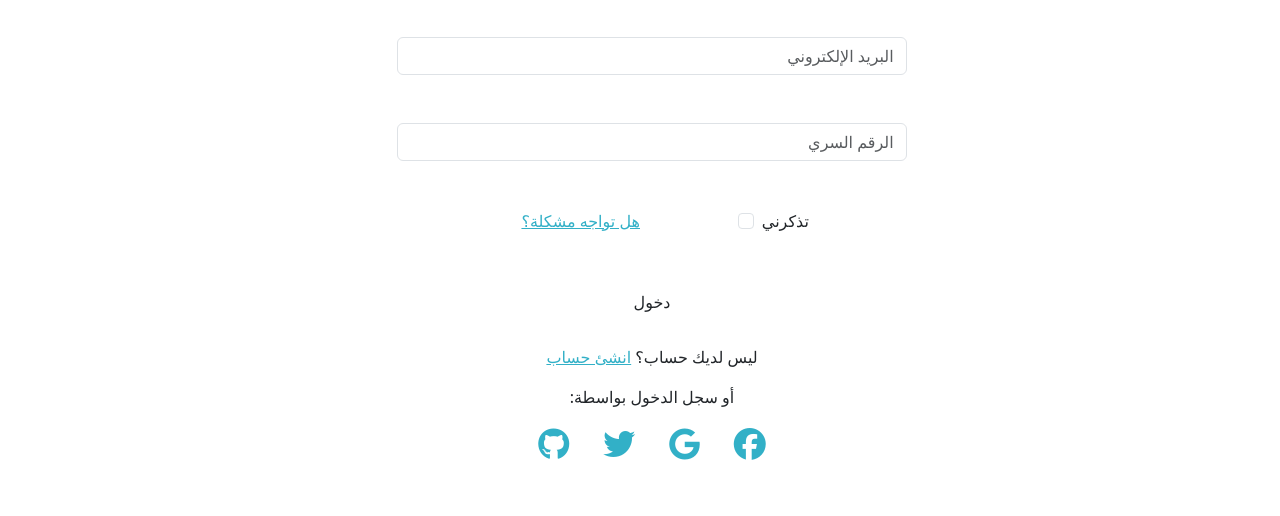
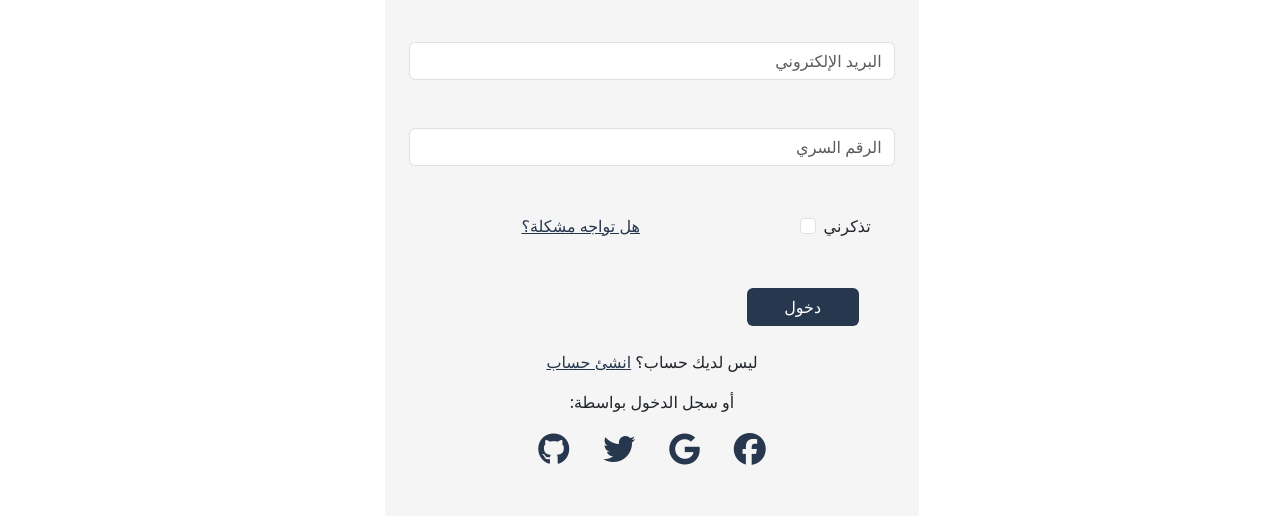
Before and after one commit to munibdalati/Project7-News-Aggregator-JSON, a React app: page /signIn in a window 1280 px wide. Shown: the part 288-804 px from the top of the page. Built offline with nearby package versions, Linux system fonts and the light colour scheme.

Commit message:
edit sign in page style

```diff
--- a/src/assets/SignUp.css
+++ b/src/assets/SignUp.css
@@ -1,8 +1,8 @@
 .sign-up-container{
-
-    box-shadow: 0px 0px 159px -21px rgba(96,95,95,0.67);
-    -webkit-box-shadow: 0px 0px 159px -21px rgba(96,95,95,0.67);
-    -moz-box-shadow: 0px 0px 159px -21px rgba(96,95,95,0.67);
-border-radius: 1rem;
+    background-color: #525d6c0f;
 
 }
+.sign-in-container{
+    background-color: #525d6c0f;
+
+}
--- a/src/pages/SignIn.js
+++ b/src/pages/SignIn.js
@@ -6,9 +6,12 @@ const SignIn = () => {
     <section>
       <div className="col col-md-9 col-lg-12  mt-5">
         <div className="row justify-content-center mt-5 mx-0">
-          <div className="col col-md-5" id="lodin-reg-card">
+          <div
+            className=" sign-in-container p-4 col col-md-5"
+            id="lodin-reg-card"
+          >
             <div className="row text-center mt-md-5 mb-md-5">
-              <h1 style={{ color: "#32B0C7" }}>تسجيل الدخول</h1>
+              <h4 style={{ color: "#27374D" }}>تسجيل الدخول</h4>
             </div>
             <form className="mb-5">
               {/* <!-- Email input --> */}
@@ -43,7 +46,7 @@ const SignIn = () => {
 
               {/* <!-- 2 column grid layout for inline styling --> */}
               <div className="row mb-5">
-                <div className="col d-flex justify-content-center">
+                <div className="col d-flex justify-content-between">
                   {/* <!-- Checkbox --> */}
                   <div className="form-check">
                     <label className="form-check-label" for="form2Example31">
@@ -61,18 +64,23 @@ const SignIn = () => {
 
                 <div className="col">
                   {/* <!-- Simple link --> */}
-                  <a href="#!" style={{ color: "#32B0C7" }}>
+                  <a href="#!" style={{ color: "#27374D" }}>
                     هل تواجه مشكلة؟
                   </a>
                 </div>
               </div>
 
               {/* <!-- Submit button --> */}
-              <div class="row ps-5 pe-5">
+              <div class="row ps-5 pe-5 ">
                 <button
-                  id="signIn-btn"
                   type="button"
-                  class="btn  btn-block mb-4 login-btn"
+                  id="signUp-btn"
+                  className="btn btn-block mb-4 login-btn "
+                  style={{
+                    color: "#fff",
+                    backgroundColor: "#27374D",
+                    width: "7rem",
+                  }}
                 >
                   دخول
                 </button>
@@ -82,7 +90,7 @@ const SignIn = () => {
               <div className="text-center">
                 <p>
                   ليس لديك حساب؟{" "}
-                  <a href="signup.html" style={{ color: "#32B0C7" }}>
+                  <a href="signup.html" style={{ color: "#27374D" }}>
                     انشئ حساب
                   </a>
                 </p>
@@ -90,28 +98,28 @@ const SignIn = () => {
                 <button type="button" class="btn btn-link btn-floating mx-1">
                   <i
                     className="fa-brands fa-facebook fa-2xl"
-                    style={{ color: "#32B0C7" }}
+                    style={{ color: "#27374D" }}
                   ></i>
                 </button>
 
                 <button type="button" class="btn btn-link btn-floating mx-1">
                   <i
                     className="fab fa-google fa-2xl"
-                    style={{ color: "#32B0C7" }}
+                    style={{ color: "#27374D" }}
                   ></i>
                 </button>
 
                 <button type="button" class="btn btn-link btn-floating mx-1">
                   <i
                     class="fab fa-twitter fa-2xl"
-                    style={{ color: "#32B0C7" }}
+                    style={{ color: "#27374D" }}
                   ></i>
                 </button>
 
                 <button type="button" class="btn btn-link btn-floating mx-1">
                   <i
                     class="fab fa-github fa-2xl"
-                    style={{ color: "#32B0C7" }}
+                    style={{ color: "#27374D" }}
                   ></i>
                 </button>
               </div>
```
